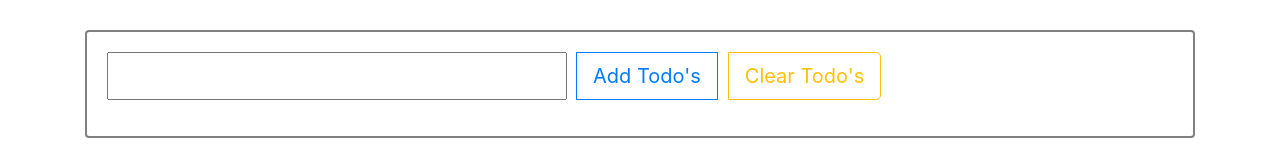
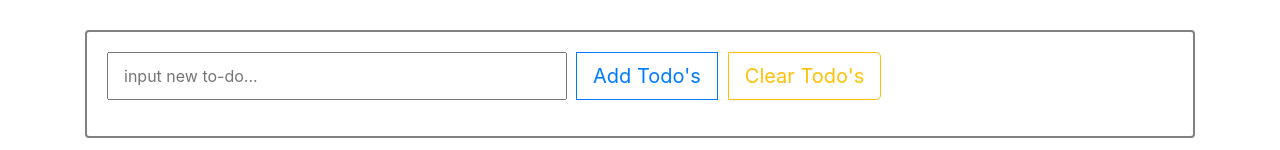
Before and after one commit to akbariyansyah/catatanku, a React (Create React App) app: page / in a window 1280 px wide. Shown: the part 344-494 px from the top of the page. Built offline with nearby package versions, Linux system fonts and the light colour scheme.

Commit message:
remove current input form main input when adding new to-do and add new padding for input

```diff
--- a/src/App.css
+++ b/src/App.css
@@ -13,6 +13,9 @@
 #card {
   margin: 20px 0;;
 }
+#card .inputForm {
+  padding-left: 15px;
+}
 #jumbotron {
   background: url(https://images.unsplash.com/photo-1484480974693-6ca0a78fb36b?ixlib=rb-1.2.1&ixid=eyJhcHBfaWQiOjEyMDd9&auto=format&fit=crop&w=1052&q=80) no-repeat;
   background-size: cover;
--- a/src/App.js
+++ b/src/App.js
@@ -13,7 +13,7 @@ class App extends React.Component {
     })
   }
   buttonDelete = (index) => {
-    //eslint-disable-next-line no-restricted-globals
+    /* eslint no-restricted-globals:0 */
     let validation = confirm("anda yakin ingin menghapus ini ?")
     if (validation) {
       delete this.state.defaultScreen[index]
@@ -21,9 +21,6 @@ class App extends React.Component {
         defaultScreen: this.state.defaultScreen
       })
     }
-    console.log(validation)
-
-
   }
   buttonClear = () => {
     this.setState({
@@ -38,20 +35,22 @@ class App extends React.Component {
       })
     } else {
       this.state.defaultScreen.push({
-        word: this.state.word
+        word: this.state.word,
       })
       this.setState({
         card: true,
-        defaultScreen: this.state.defaultScreen
+        defaultScreen: this.state.defaultScreen,
+      })
+      this.setState({
+        word: ""
       })
     }
-
-
+    console.log(this.state.word)
   }
   render() {
     let display;
     if (this.state.card) {
-      display = this.state.defaultScreen.map((data, index) => <Card word={this.state.word} index={index} buttonDelete={this.buttonDelete} />)
+      display = this.state.defaultScreen.map((data, index) => <Card word={data.word} index={index} buttonDelete={this.buttonDelete} />)
     }
     return (
       <div className="container" id="container">
@@ -60,7 +59,7 @@ class App extends React.Component {
 
           <div className="card-body">
             <div className="input-group mb-3">
-              <input type="text" name="word" autoComplete="off" value={this.state.word} onChange={this.handleInputChange} />
+              <input type="text" className="inputForm" name="word" placeholder="input new to-do..." autoComplete="off" value={this.state.word} onChange={this.handleInputChange} />
 
               <div className="input-group-append col-xs-4">
                 <button className="btn btn-outline-primary btn-lg" onClick={this.buttonAdd}>Add Todo's</button>
```
